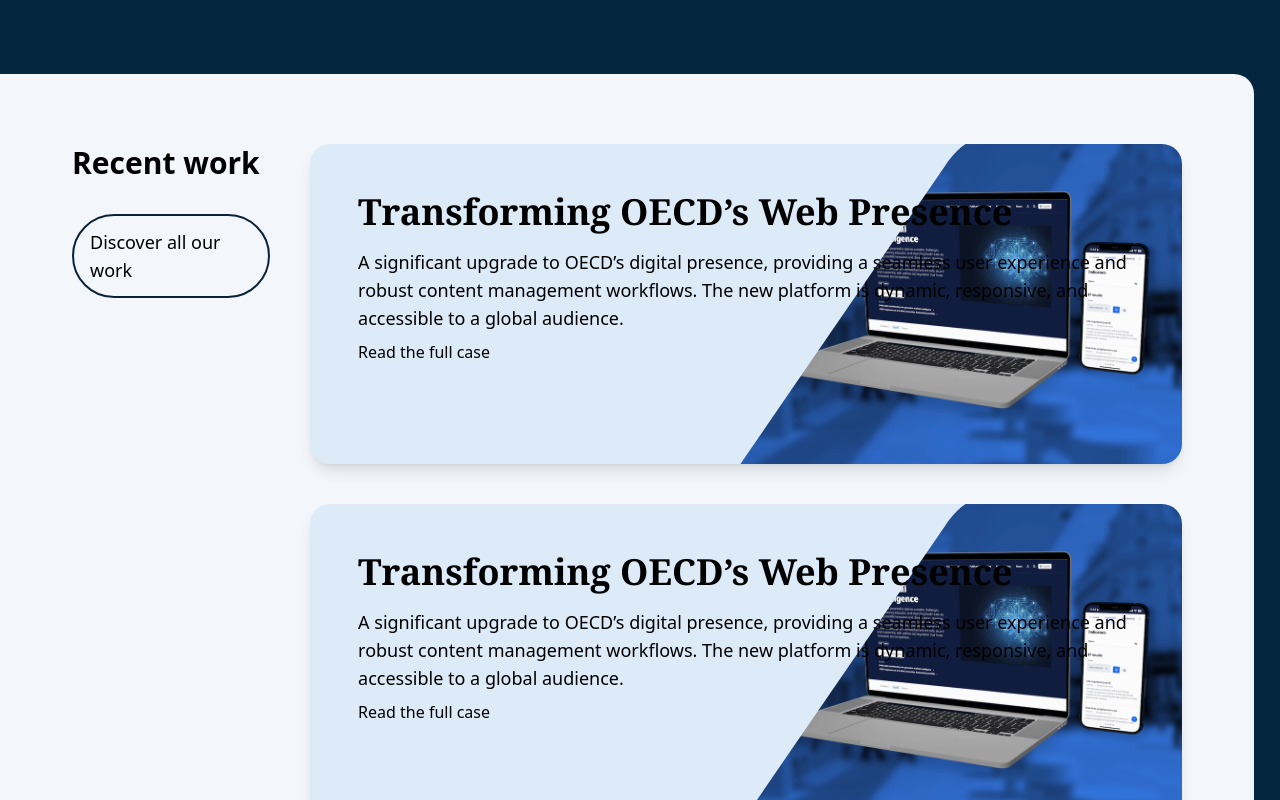
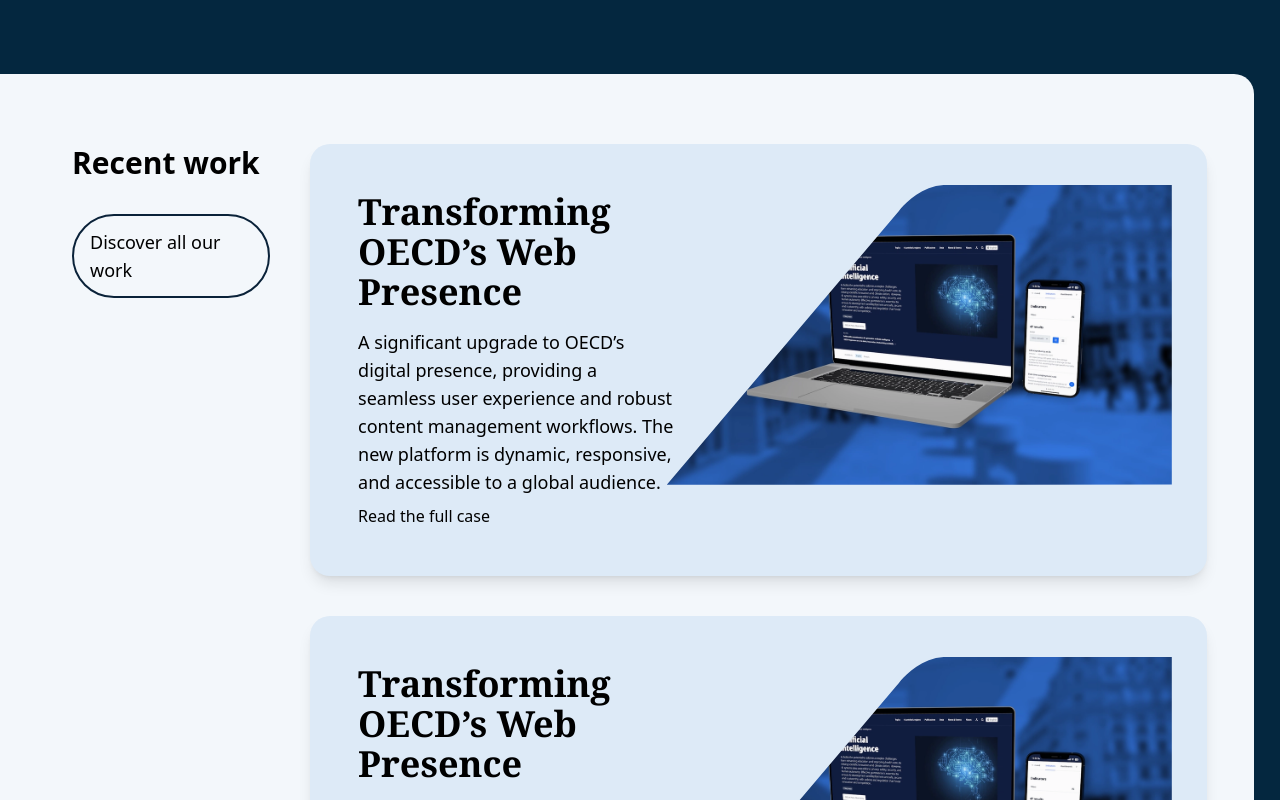
Before and after one commit to sohaibyounas/Amexio-fuse, a React (Vite) app: page / in a window 1280 px wide. Shown: the part 840-1640 px from the top of the page. Built offline with nearby package versions, Linux system fonts and the light colour scheme.

Commit message:
update🙂

```diff
--- a/src/assets/Component/Home/Hero.jsx
+++ b/src/assets/Component/Home/Hero.jsx
@@ -39,8 +39,8 @@
         </div>
 
         {/* SubText */}
-        <div className="group flex items-center rounded-[50px] sm:rounded-[25px] w-[300px] sm:w-[400px] max-w-xl ml-[35px] mt-10 mb-15 bg-[#FFC256] p-3 cursor-pointer ">
-          <div className="pl-0 sm:pl-0 md:pl-[5px] hidden sm:hidden md:block">
+        <div className="group flex items-center rounded-[50px] sm:rounded-[25px] w-[270px] sm:w-[400px] max-w-xl ml-[35px] mt-10 mb-15 bg-[#FFC256] p-3 cursor-pointer ">
+          <div className="pl-0 md:pl-[5px] hidden sm:hidden md:block">
             <svg
               xmlns="http://www.w3.org/2000/svg"
               fill="none"
--- a/src/assets/Component/Home/Recent.jsx
+++ b/src/assets/Component/Home/Recent.jsx
@@ -40,13 +40,13 @@
         </div>
 
         {/* Work Details */}
-        <div className="md:px-[25px] lg:px-10 w-full ">
+        <div className="md:px-[15px] lg:pl-10 w-full">
           {workItems.map((item, index) => (
             <div
               key={index}
-              className="bg-[#ddeaf7] rounded-[20px] p-6 sm:p-8 md:p-10 lg:p-12 flex flex-col relative overflow-hidden min-h-[320px] mb-10 group shadow-lg"
+              className="bg-[#ddeaf7] rounded-[20px] p-5 lg:p-12 flex flex-col sm:flex-col md:flex-col lg:flex-row relative overflow-hidden min-h-[320px] mb-10 group shadow-lg"
             >
-              <div className="w-full z-10">
+              <div className="w-[100%] sm:w-[100%] md:w-[100%] lg:w-[50%] z-10">
                 <div className="text-4xl font-serif font-normal sm:font-semibold mb-4 group-hover:text-[#ed6c25] group-hover:decoration-secondary group-hover:bg-[0%_100%] transition-all duration-300 ease-in-out">
                   {item.title}
                 </div>
@@ -55,11 +55,12 @@
                 </div>
                 <p className="pt-2">Read the full case </p>
               </div>
-              <div>
+
+              <div className="w-[100%] sm:w-[100%] md:w-[100%] lg:w-[75%]">
                 <img
                   src={item.image}
                   alt="ai image"
-                  className="absolute top-0 right-0 h-full w-[60%] sm:w-[70%] md:w-[50%] object-cover shadow-lg z-0 scale-105 group-hover:scale-100 transition-transform duration-300 ease-in-out"
+                  className="object-cover shadow-lg z-0 scale-105 group-hover:scale-100 transition-transform duration-300 ease-in-out"
                   style={{
                     clipPath:
                       "polygon(54.806% .062%, 53.272% .408%, 51.853% 1.125%, 50.559% 2.116%, 49.402% 3.286%, 48.392% 4.539%, 47.541% 5.779%, 46.86% 6.911%, 46.36% 7.837%, 46.052% 8.464%, 45.947% 8.694%, -.036% 100%, 99.927% 99.938%, 100% 99.938%, 100% .041%, 54.806% .041%)",
```
